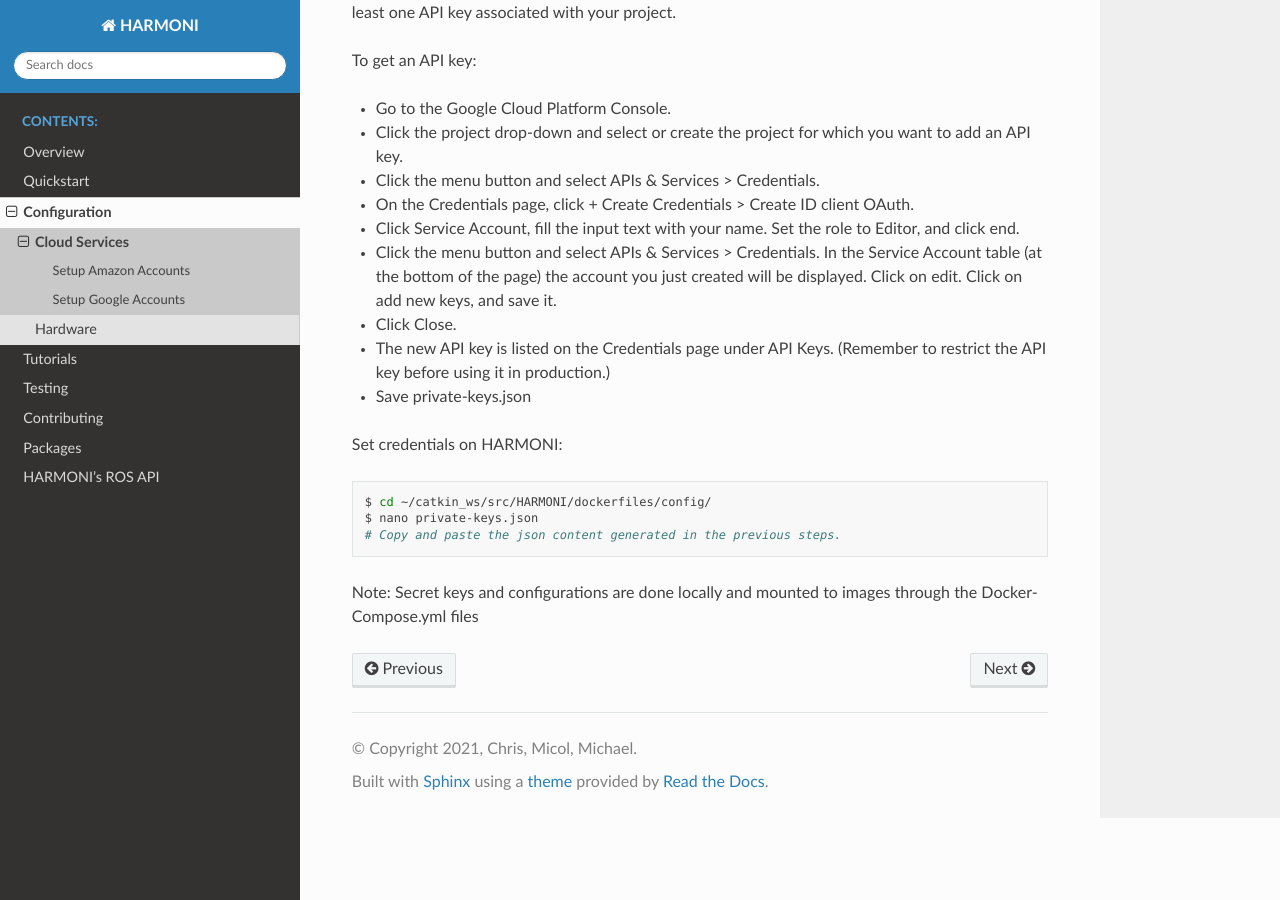
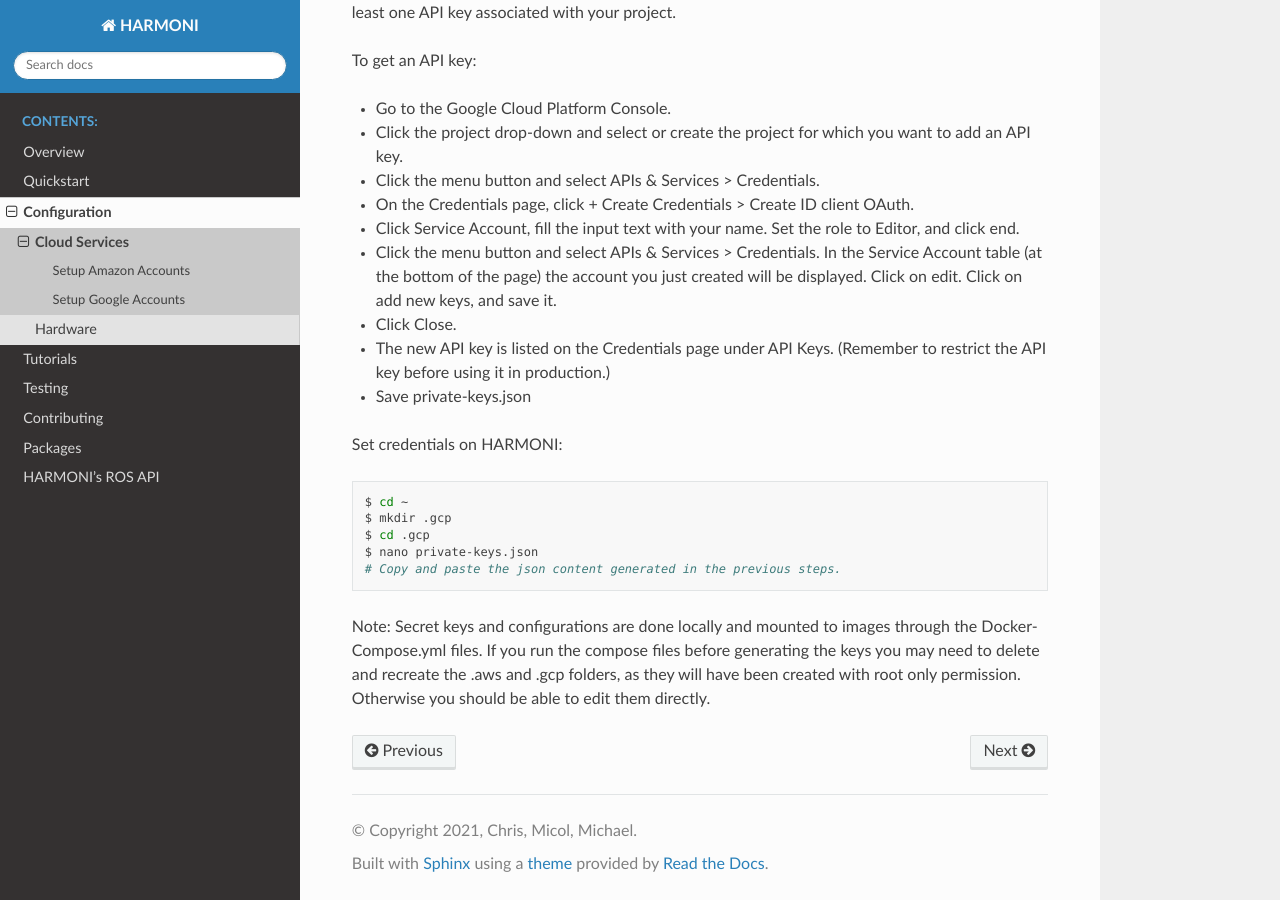
Before and after one commit to interaction-lab/HARMONI, a Sphinx documentation site: the page built from doc/configuration/Cloud-Services.md, in a window 1280 px wide and 900 px high, scrolled down 1000 px. Built offline with Sphinx 7.4.7 and the Read the Docs theme 2.0.0, drawn with Linux system fonts in a browser that asks for light colours; pages that are not in the unit, such as notebooks, are missing from menus.

Commit message:
Secret keys tips
Adding details for how to create and place the secret keys

````diff
--- a/doc/configuration/Cloud-Services.md
+++ b/doc/configuration/Cloud-Services.md
@@ -49,9 +49,11 @@ To get an API key:
 Set credentials on HARMONI:
 
 ```bash
-$ cd ~/catkin_ws/src/HARMONI/dockerfiles/config/
+$ cd ~
+$ mkdir .gcp
+$ cd .gcp
 $ nano private-keys.json
 # Copy and paste the json content generated in the previous steps.
 ```
 
-Note: Secret keys and configurations are done locally and mounted to images through the Docker-Compose.yml files
+Note: Secret keys and configurations are done locally and mounted to images through the Docker-Compose.yml files. If you run the compose files before generating the keys you may need to delete and recreate the .aws and .gcp folders, as they will have been created with root only permission. Otherwise you should be able to edit them directly.
````
